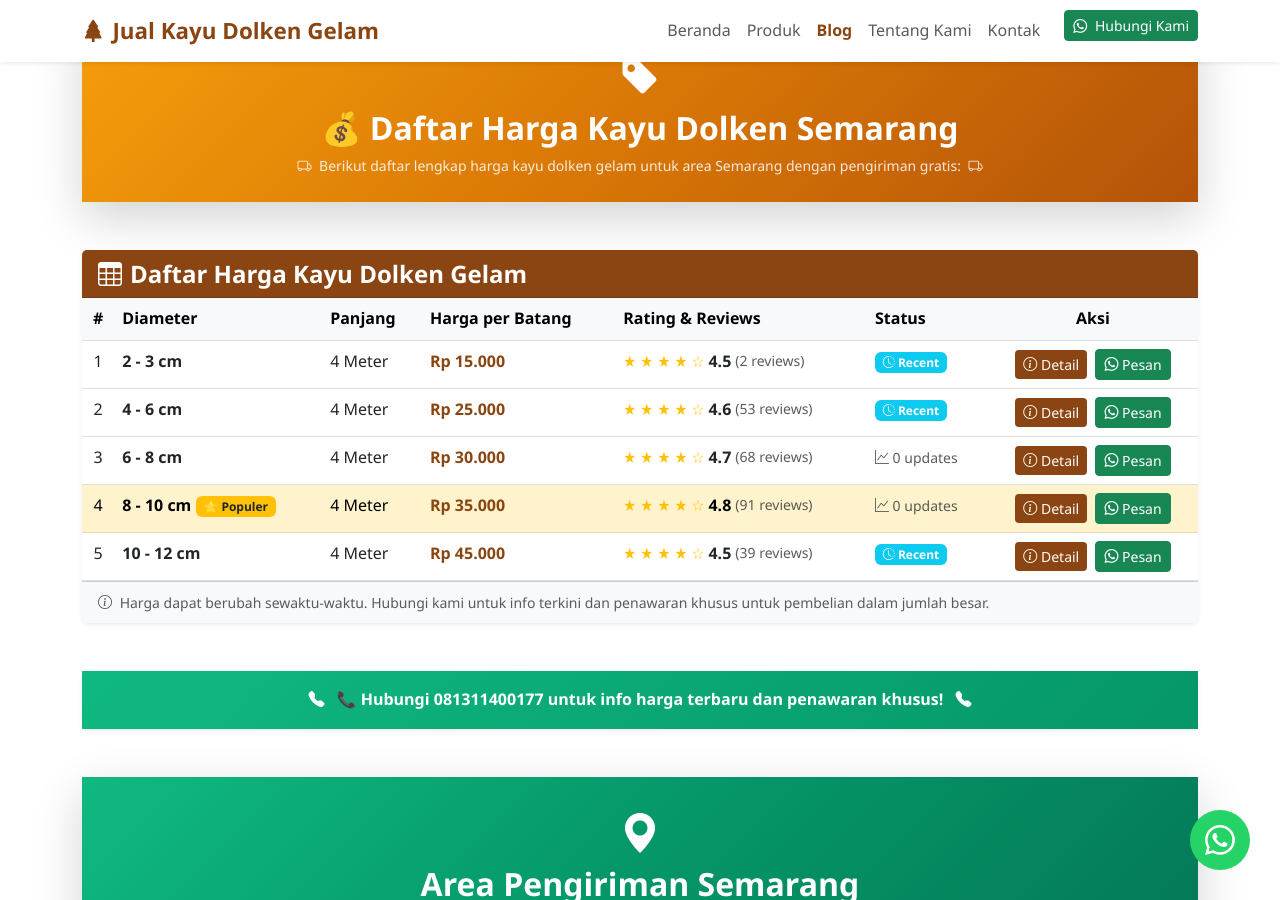
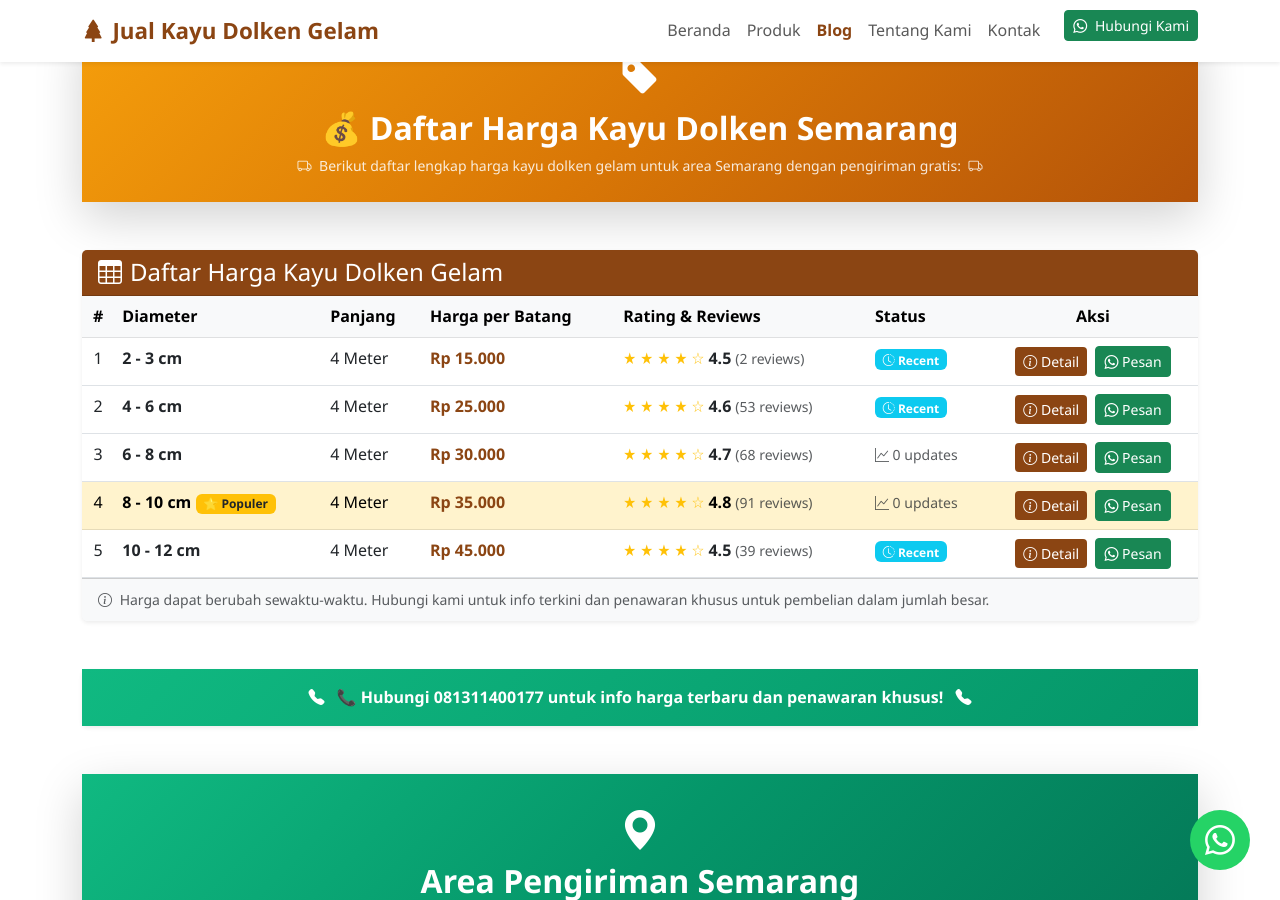
Before and after one commit to jualkayudolkengelam/jualkayudolkengelam.github.io, a Jekyll site: the page built from _post_with_product/2025-11-15-jual-kayu-dolken-semarang.md, in a window 1280 px wide and 900 px high, scrolled down 2386 px. Built offline with Jekyll 4.4.1, drawn with Linux system fonts in a browser that asks for light colours.

Commit message:
fix : section in node post with product

```diff
--- a/_includes/block--product-list.html
+++ b/_includes/block--product-list.html
@@ -182,7 +182,7 @@
     <!-- Table View for Desktop -->
     <div class="card border-0 shadow-sm d-none d-md-block">
       <div class="card-header bg-wood text-white">
-        <h4 class="mb-0"><i class="bi bi-table me-2"></i>{{ list_title }}</h4>
+        <h2 class="h4 mb-0"><i class="bi bi-table me-2"></i>{{ list_title }}</h2>
       </div>
       <div class="card-body p-0">
         <div class="table-responsive">
@@ -273,7 +273,7 @@
 
     <!-- Card View for Mobile -->
     <div class="d-md-none">
-      <h4 class="text-wood mb-3"><i class="bi bi-list-ul me-2"></i>{{ list_title }}</h4>
+      <h2 class="h4 text-wood mb-3"><i class="bi bi-list-ul me-2"></i>{{ list_title }}</h2>
       {% for product in sorted_products %}
       {% comment %}Check if product was updated recently{% endcomment %}
       {% assign days_since_update = 999 %}
--- a/_layouts/node--post-with-product.html
+++ b/_layouts/node--post-with-product.html
@@ -142,19 +142,19 @@ page.html (wrapper with header/footer)
     {% endif %}
 
     <!-- Article Content -->
-    <div class="post-content mb-5">
+    <section id="article-content" class="post-content mb-5">
       {{ content }}
-    </div>
+    </section>
 
     <!-- Related Products Section (Part of article content) -->
-    <section class="article-related-products mt-5">
+    <section id="related-products" class="article-related-products mt-5">
       {% include block--related-product-last-modified.html %}
     </section>
   </article>
 
 
   <!-- CTA Section -->
-  <section class="cta-section mt-5">
+  <section id="cta-konsultasi" class="cta-section mt-5">
     <div class="card border-0 bg-wood text-white shadow-lg">
       <div class="card-body p-5 text-center">
         <h2 class="h3 mb-3">Butuh Konsultasi?</h2>
--- a/_post_with_product/2025-11-15-jual-kayu-dolken-semarang.md
+++ b/_post_with_product/2025-11-15-jual-kayu-dolken-semarang.md
@@ -197,7 +197,7 @@ share_count: 1
     <div class="card border-0 shadow-lg">
       <div class="card-body text-white text-center py-4 px-3" style="background: linear-gradient(135deg, #f59e0b 0%, #d97706 50%, #b45309 100%);">
         <i class="bi bi-tag-fill mb-2" style="font-size: 2.5rem;"></i>
-        <h2 class="h2 mb-0 fw-bold text-white">💰 Daftar Harga Kayu Dolken Semarang</h2>
+        <h3 class="h2 mb-0 fw-bold text-white">💰 Daftar Harga Kayu Dolken Semarang</h3>
         <p class="mb-0 mt-2 small" style="opacity: 0.85;">
           <i class="bi bi-truck me-1"></i>
   Berikut daftar lengkap harga kayu dolken gelam untuk area Semarang dengan pengiriman gratis:
```
